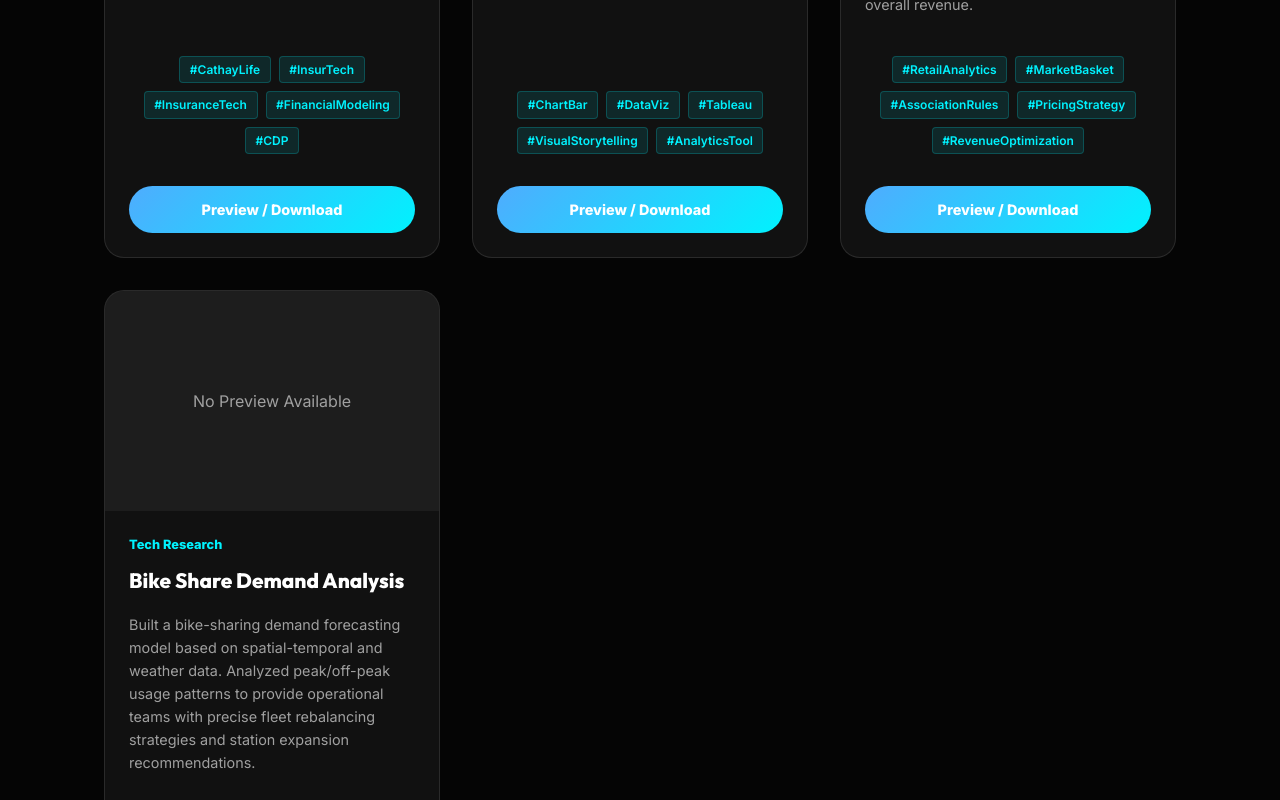
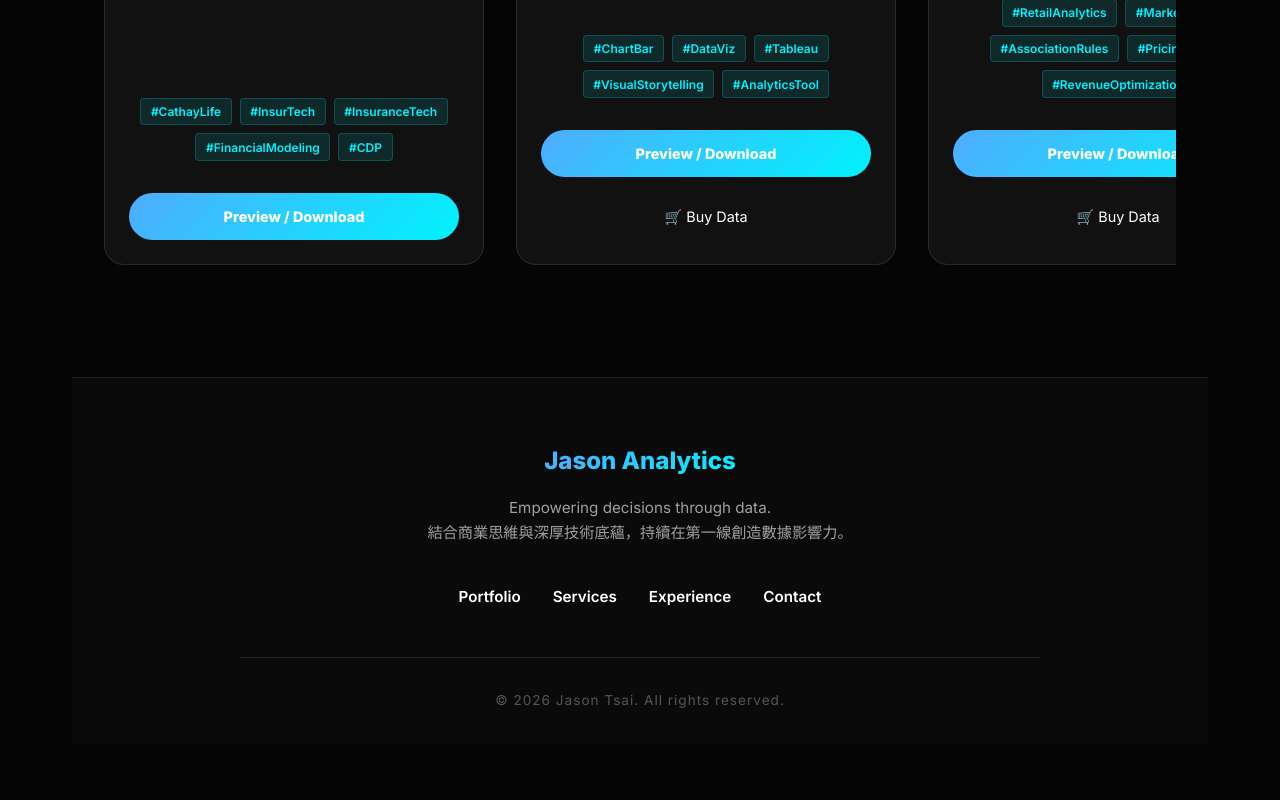
Before and after one commit to ds-jason-tsai/jason-by-tsai-portfolio, a Next.js app: page /en/portfolio in a window 1280 px wide. Shown: the part 840-1640 px from the top of the page. After the commit the page ends 1584 px from the top, so only its background shows below. Built offline with nearby package versions, Linux system fonts and the light colour scheme.

Commit message:
feat: portfolio native carousel and premium data direct links

```diff
--- a/app/[lang]/portfolio/page.tsx
+++ b/app/[lang]/portfolio/page.tsx
@@ -88,9 +88,27 @@ export default async function Portfolio({ params }: { params: Promise<{ lang: st
     <section className="portfolio fade-in" style={{ padding: '0 2rem' }}>
       <h2 className="section-title">{t.title}</h2>
       <p style={{ textAlign: 'center', marginBottom: '3rem', color: 'var(--text-secondary)' }}>{t.desc}</p>
-      <div className="services-grid">
+      <div className="carousel-grid" style={{
+        display: 'flex',
+        overflowX: 'auto',
+        scrollSnapType: 'x mandatory',
+        gap: '2rem',
+        paddingBottom: '2rem',
+        scrollbarWidth: 'none',
+        WebkitOverflowScrolling: 'touch'
+      }}>
         {projects.map((proj, idx) => (
-          <div className="service-card" key={idx} style={{ display: 'flex', flexDirection: 'column', padding: '0', overflow: 'hidden' }}>
+          <div className="service-card carousel-card" key={idx} style={{
+            display: 'flex',
+            flexDirection: 'column',
+            padding: '0',
+            overflow: 'hidden',
+            minWidth: '320px',
+            maxWidth: '380px',
+            flexShrink: 0,
+            scrollSnapAlign: 'center',
+            margin: '0 auto'
+          }}>
             {/* Image Preview Area */}
             <div className="portfolio-image-wrapper" style={{ width: '100%', height: '220px', position: 'relative', overflow: 'hidden' }}>
               {proj.image ? (
@@ -114,8 +132,8 @@ export default async function Portfolio({ params }: { params: Promise<{ lang: st
               ))}
             </div>
 
-            {/* Download Link pointing to Google Drive */}
-            <div style={{ marginTop: '2rem' }}>
+            {/* Action Buttons */}
+            <div style={{ marginTop: '2rem', display: 'flex', gap: '1rem', flexDirection: 'column' }}>
               {proj.url ? (
                 <a href={proj.url} target="_blank" rel="noopener noreferrer" className="btn-primary" style={{ display: 'block', textAlign: 'center', padding: '0.75rem 1rem', fontSize: '0.9rem' }}>
                   {t.btn}
@@ -125,10 +143,14 @@ export default async function Portfolio({ params }: { params: Promise<{ lang: st
                   {t.pending}
                 </button>
               )}
+              {proj.type === 1 || proj.type === 0 ? (
+                <a href={`/${lang}/reports#data`} className="btn-secondary" style={{ display: 'block', textAlign: 'center', padding: '0.75rem 1rem', fontSize: '0.9rem' }}>
+                  {lang === 'zh' ? '🛒 購買資料' : (lang === 'ja' ? '🛒 データ購入' : '🛒 Buy Data')}
+                </a>
+              ) : null}
             </div>
             </div>
             {/* End Content Wrapper */}
-
           </div>
         ))}
       </div>
@@ -136,6 +158,9 @@ export default async function Portfolio({ params }: { params: Promise<{ lang: st
         .service-card:hover .portfolio-img-hover {
           transform: scale(1.05);
         }
+        .carousel-grid::-webkit-scrollbar {
+          display: none;
+        }
       `}} />
     </section>
   );
```
Also changed, not shown: app/[lang]/reports/page.tsx (+14 -2 lines).
